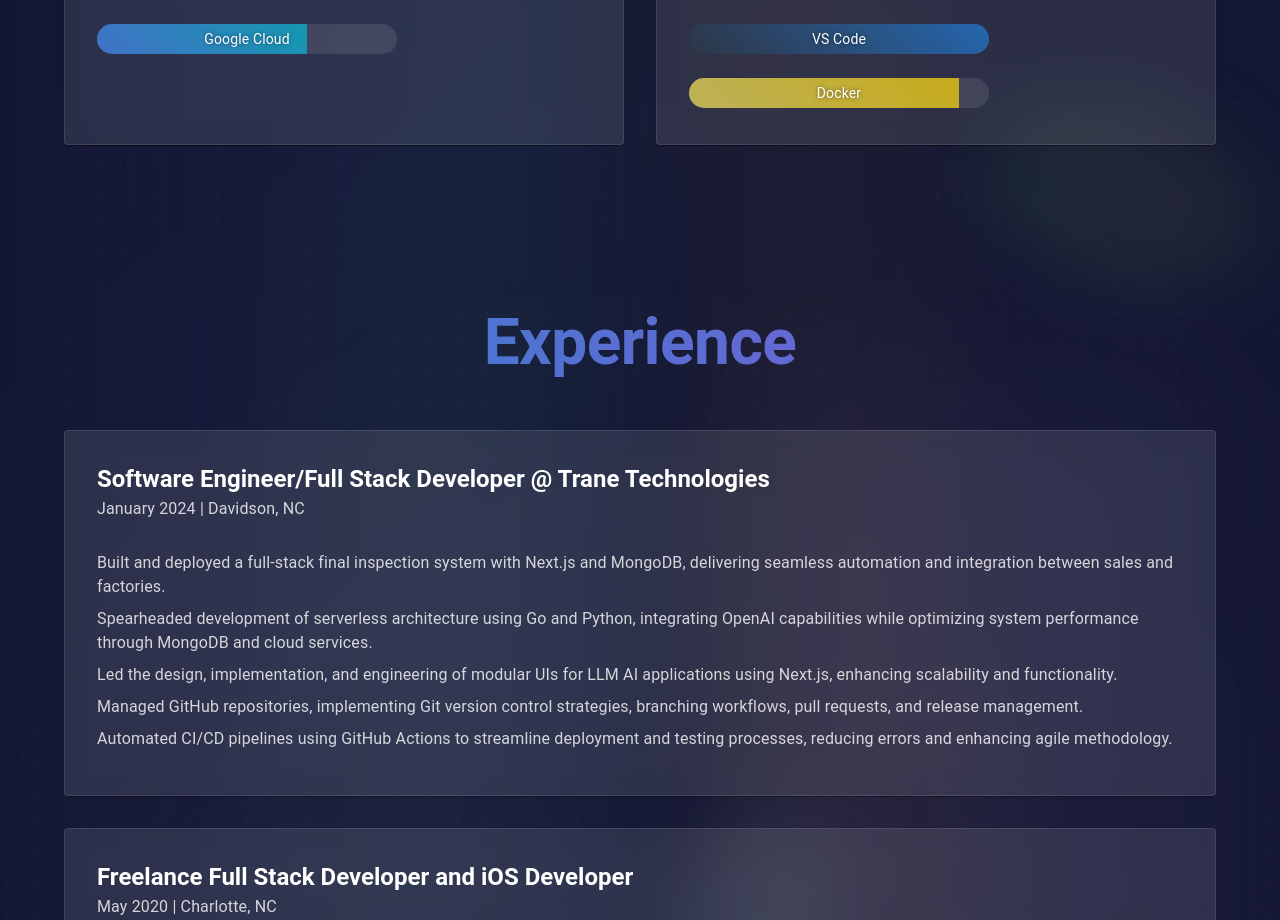
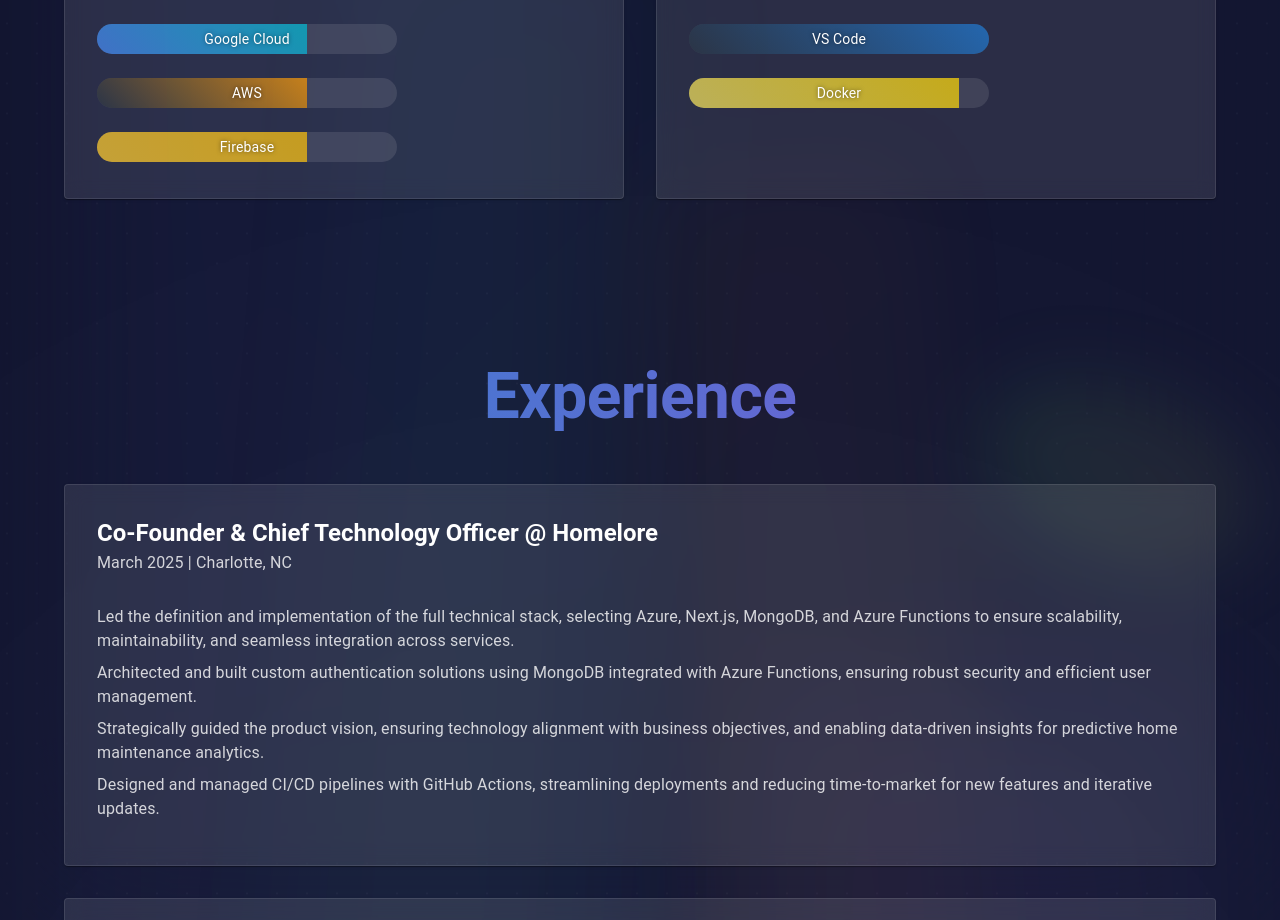
Before and after one commit to ReileyMeeks/Reiley_Meeks_Portfolio, a Next.js app: page / in a window 1280 px wide. Shown: the part 1880-2800 px from the top of the page. Built offline with nearby package versions, Linux system fonts and the light colour scheme.

Commit message:
Updated resume and experince sections

```diff
--- a/components/ResumeModal.tsx
+++ b/components/ResumeModal.tsx
@@ -15,15 +15,15 @@ export default function ResumeModal({ open, onClose }: ResumeModalProps) {
 
   const handleDownload = () => {
     const link = document.createElement('a');
-    link.href = '/assets/Reiley_Meeks_SoftwareEngineer_Resume.pdf';
-    link.download = 'Reiley_Meeks_SoftwareEngineer_Resume.pdf';
+    link.href = '/assets/Reiley_Meeks_Resume.pdf';
+    link.download = 'Reiley_Meeks_Resume.pdf';
     document.body.appendChild(link);
     link.click();
     document.body.removeChild(link);
   };
 
   const openPdfInNewTab = () => {
-    window.open('/assets/Reiley_Meeks_SoftwareEngineer_Resume.pdf', '_blank');
+    window.open('/assets/Reiley_Meeks_Resume.pdf', '_blank');
   };
 
   // On mobile, open PDF in new tab instead of showing modal
@@ -95,7 +95,7 @@ export default function ResumeModal({ open, onClose }: ResumeModalProps) {
         </Box>
         <Box
           component="iframe"
-          src="/assets/Reiley_Meeks_SoftwareEngineer_Resume.pdf"
+          src="/assets/Reiley_Meeks_Resume.pdf"
           sx={{
             width: '100%',
             height: '100%',
--- a/components/sections/ExperienceSection.tsx
+++ b/components/sections/ExperienceSection.tsx
@@ -17,9 +17,32 @@ const cardVariants = {
 
 const experiences = [
   {
+    title: "Co-Founder & Chief Technology Officer @",
+    company: "Homelore",
+    date: "March 2025",
+    location: "Charlotte, NC",
+    description: [
+      "Led the definition and implementation of the full technical stack, selecting Azure, Next.js, MongoDB, and Azure Functions to ensure scalability, maintainability, and seamless integration across services.",
+      "Architected and built custom authentication solutions using MongoDB integrated with Azure Functions, ensuring robust security and efficient user management.",
+      "Strategically guided the product vision, ensuring technology alignment with business objectives, and enabling data-driven insights for predictive home maintenance analytics.",
+      "Designed and managed CI/CD pipelines with GitHub Actions, streamlining deployments and reducing time-to-market for new features and iterative updates.",
+    ],
+  },
+  {
+    title: "Founding Software Engineer @",
+    company: "Amiqo",
+    date: "April 2025",
+    location: "Charlotte, NC",
+    description: [
+      "Built and enhanced Amiqo’s mobile application using React Native, ensuring seamless cross-platform performance and intuitive user experiences.",
+      "Led ongoing application refinement, developing scalable solutions, enhancing existing features, and proactively addressing performance bottlenecks and bugs.",
+      "Collaborated directly with product and design teams to rapidly prototype, test, and deploy new app features, significantly accelerating product iteration cycles.",
+    ],
+  },
+  {
     title: "Software Engineer/Full Stack Developer @",
     company: "Trane Technologies",
-    date: "January 2024",
+    date: "January 2024 - March 2025",
     location: "Davidson, NC",
     description: [
       "Built and deployed a full-stack final inspection system with Next.js and MongoDB, delivering seamless automation and integration between sales and factories.",
--- a/components/sections/SkillsSection.tsx
+++ b/components/sections/SkillsSection.tsx
@@ -50,7 +50,7 @@ const categories = [
       { name: "React.js", proficiency: 90, color: "linear-gradient(45deg, #61dafb, #00bcd4)" },
       { name: "SwiftUI", proficiency: 90, color: "linear-gradient(45deg, #ffac45, #ff6b6b)" },
       { name: "Flask", proficiency: 80, color: "linear-gradient(45deg, #000000, #4CAF50)" },
-      { name: "Remix", proficiency: 70, color: "linear-gradient(45deg, #e91e63, #ff4081)" },
+      { name: "React Native", proficiency: 70, color: "linear-gradient(45deg, #61dafb, #2196F3)" },
     ],
   },
   {
@@ -60,8 +60,10 @@ const categories = [
     skills: [
       { name: "Azure", proficiency: 100, color: "linear-gradient(45deg, #0078d4, #00bcd4)" },
       { name: "Vercel", proficiency: 100, color: "linear-gradient(45deg, #000000, #333333)" },
-      { name: "MongoDB", proficiency: 85, color: "linear-gradient(45deg, #4db33d, #8bc34a)" },
+      { name: "MongoDB", proficiency: 90, color: "linear-gradient(45deg, #4db33d, #8bc34a)" },
       { name: "Google Cloud", proficiency: 70, color: "linear-gradient(45deg, #4285f4, #00bcd4)" },
+      { name: "AWS", proficiency: 70, color: "linear-gradient(45deg, #232f3e, #ff9900)" },
+      { name: "Firebase", proficiency: 70, color: "linear-gradient(45deg, #ffca28, #ffc107)" },
     ],
   },
   {
```
Also changed, not shown: 2 other files (tests, documents, lock files or other folders).
